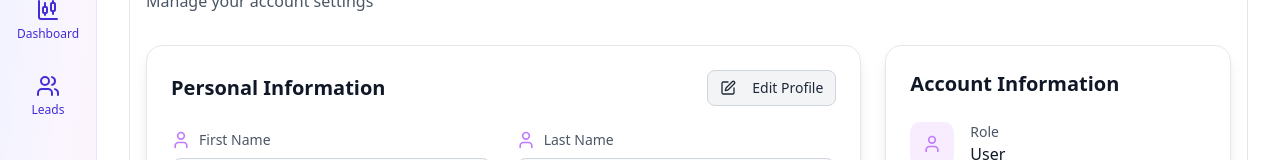
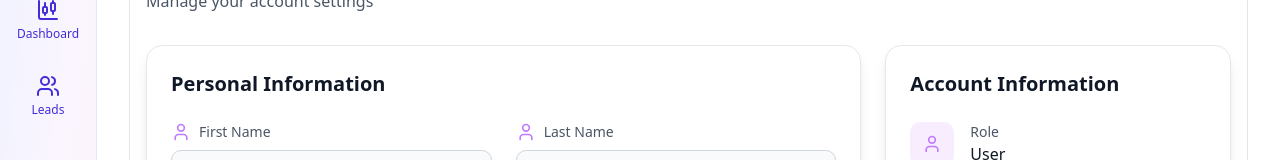
Before and after one commit to Princewill-Nanakumor/Zodashield, a Next.js app: page /dashboard/profile in a window 1280 px wide. Shown: the part 198-358 px from the top of the page. Built offline with nearby package versions, Linux system fonts and the light colour scheme; no server answers; the database is empty; sample sign-in values are in the browser's storage.

Commit message:
fixed profile page for only admin edit

```diff
--- a/src/components/user/UserProfileCard.tsx
+++ b/src/components/user/UserProfileCard.tsx
@@ -278,6 +278,8 @@ export default function GlassmorphismProfileCard({
                   Personal Information
                 </h2>
                 {!isEditing ? (
+                  // Only show Edit button for ADMIN
+                  profile.role === "ADMIN" && (
                     <Button
                       onClick={handleEdit}
                       className="dark:bg-transparent dark:hover:bg-white/10 dark:border dark:border-white/20 dark:text-white bg-gray-100 hover:bg-gray-200 text-gray-800 border border-gray-300"
@@ -285,6 +287,7 @@ export default function GlassmorphismProfileCard({
                       <Edit className="h-4 w-4 mr-2" />
                       Edit Profile
                     </Button>
+                  )
                 ) : (
                   <div className="flex gap-2">
                     <Button
```
Lines whose indentation alone changed are shown as unchanged.
